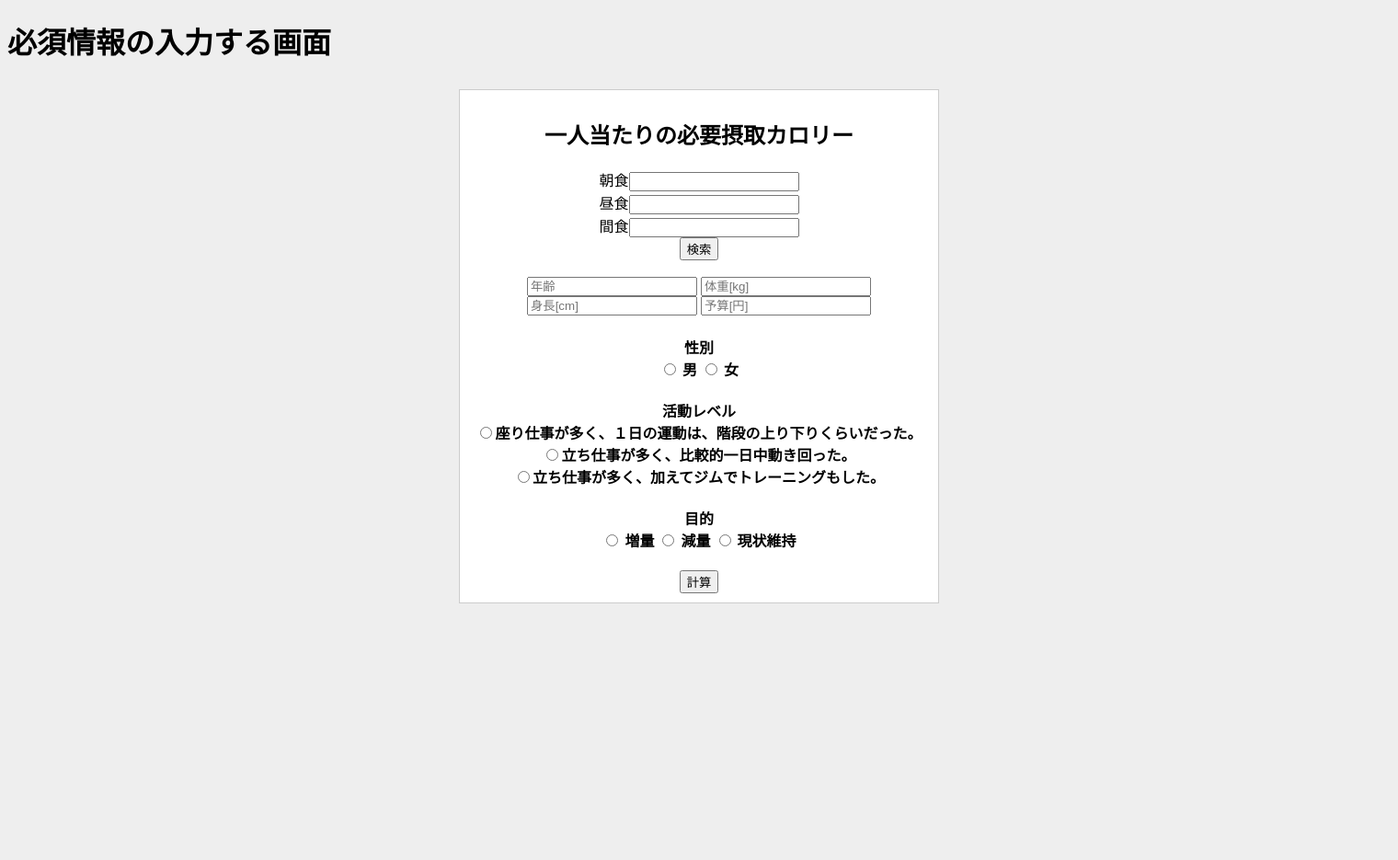
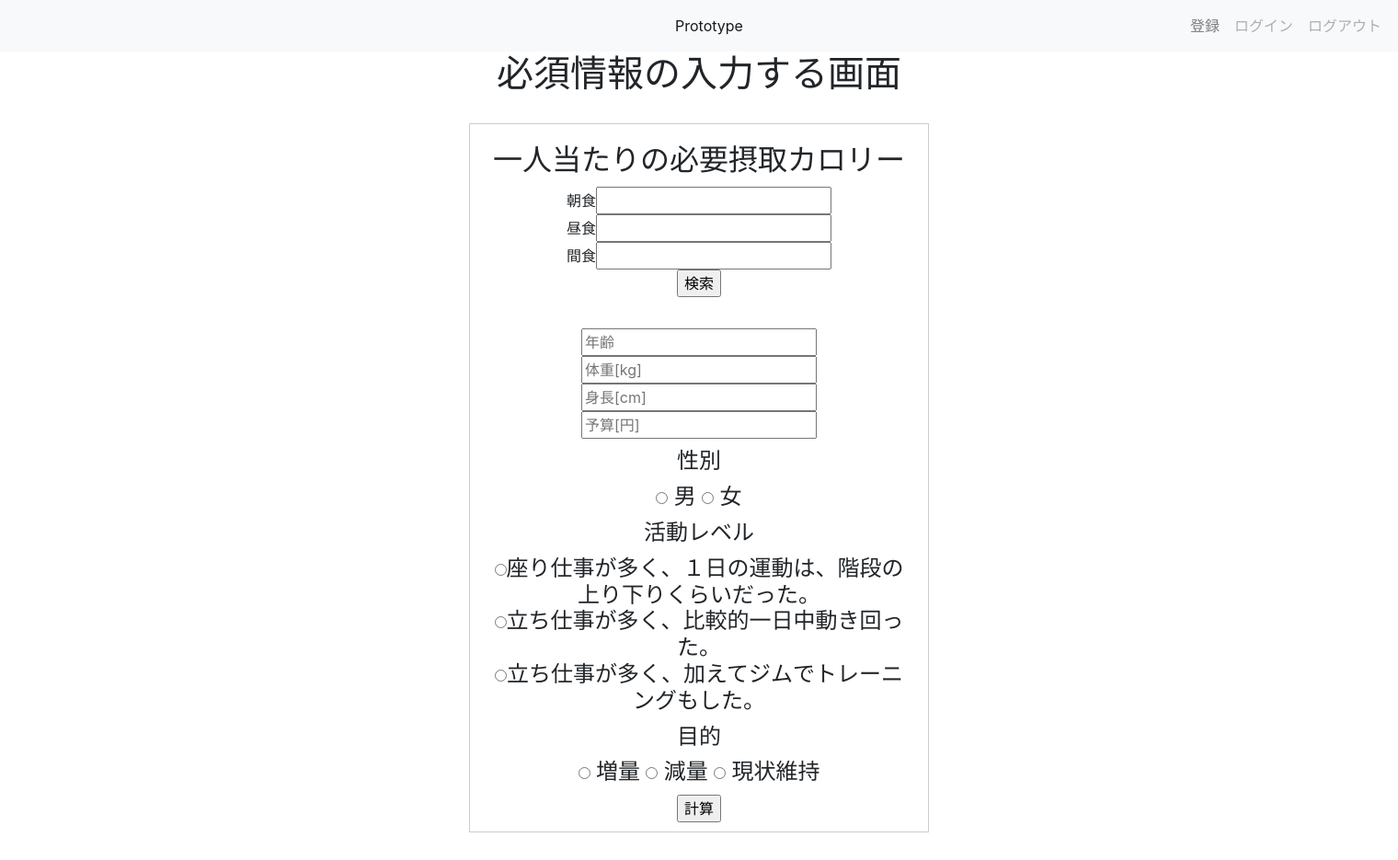
Before and after one commit to AS222-yuuhei3141/-, a Flask app: page / in a window 1520 px wide. Shown: the whole page at 92% size. Before the commit the page ends 656 px from the top, so only its background shows below. Run offline with Flask 2, Linux system fonts and the light colour scheme; some libraries are stand-ins or nearby versions.

Commit message:
prototypeフロントエンド

```diff
--- a/static/design.css
+++ b/static/design.css
@@ -62,3 +62,27 @@ header nav ul li a:hover {
   width: 45%;
   height: 45%;
 }
+
+/* input.htmlのnavibarについてのcss */
+
+h1{
+  text-align: center;
+}
+
+.a{
+  margin-top: 30px;
+}
+
+.relative{
+  position:relative;
+  left: 1180px;
+}
+.home{
+  position:relative;
+  left: 710px;
+}
+
+/* input.htmlのinput, form間の空白についてのcss */
+.space{
+  margin:10px;
+}
--- a/templates/input.html
+++ b/templates/input.html
@@ -6,9 +6,34 @@
     <meta http-equiv="X-UA-Compatible" content="IE=edge">
     <meta name="viewport" content="width=device-width, initial-scale=1.0">
     <link rel="stylesheet" href="../static/design.css">
+    <!-- bootstrapの読み込み -->
+    <link rel="stylesheet" href="https://stackpath.bootstrapcdn.com/bootstrap/4.1.3/css/bootstrap.min.css" integrity="sha384-MCw98/SFnGE8fJT3GXwEOngsV7Zt27NXFoaoApmYm81iuXoPkFOJwJ8ERdknLPMO" crossorigin="anonymous">
     <title>input 画面</title>
 </head>
 <body>
+    <!-- navibar　-->
+    <nav class="navbar navbar-expand-lg navbar-light bg-light">
+        <button class="navbar-toggler" type="button" data-toggle="collapse" data-target="#navbarSupportedContent" aria-controls="navbarSupportedContent" aria-expanded="false" aria-label="Toggle navigation">
+          <span class="navbar-toggler-icon"></span>
+        </button>
+        <div class="collapse navbar-collapse" id="navbarSupportedContent">
+              <ul class="navbar-nav mr-auto">
+                  <li class="nav-item active home">
+                      <a class="nav-link" href="#">Prototype <span class="sr-only">(current)</span></a>
+                  </li>
+                  <li class="nav-item relative" >
+                      <a class="nav-link" href="#">登録</a>
+                  </li>
+                  <li class="nav-item relative">
+                      <a class="nav-link disabled" href="#">ログイン</a>
+                  </li>
+                  <li class="nav-item relative">
+                      <a class="nav-link disabled" href="#">ログアウト</a>
+                  </li>
+              </ul>
+        </div>
+    </nav>
+
     <script type="text/javascript">
         // 要素をコピー＆追加する関数
         function addExample() {
@@ -25,31 +50,43 @@
     <h1>必須情報の入力する画面</h1>
     <div class="grid">
         <div class="grid1">
-            <h2>一人当たりの必要摂取カロリー</h2>
+            <div class="space">
+                <h2>一人当たりの必要摂取カロリー</h2>
+            </div>
             <form action="/search_item" method="POST">
                 朝食<input type="text" name="breakfast" id="breakfast"><br>
                 昼食<input type="text" name="lunch" id="lunch"><br>
                 間食<input type="text" name="snack" id="snack"><br>
                 <input type="submit" value="検索">
             </form><br>
-            <input type="number" name="age" placeholder="年齢" form="result">
-            <input type="number" name="weight" placeholder="体重[kg]" form="result">
-            <input type="number" name="height" placeholder="身長[cm]" form="result">
-            <input type="number" name="budget" placeholder="予算[円]" form="result">
+            <div class="space">
+                <input type="number" name="age" placeholder="年齢" form="result">
+                <input type="number" name="weight" placeholder="体重[kg]" form="result">
+                <input type="number" name="height" placeholder="身長[cm]" form="result">
+                <input type="number" name="budget" placeholder="予算[円]" form="result">
+            </div>
 
             <h4>性別<br>
+            <div class="space">
                 <input type="radio" name="sex" value="男" form="result"> 男
                 <input type="radio" name="sex" value="女" form="result"> 女
+            </div>
+
             </h4>
             <h4>活動レベル<br>
+            <div class="space">
                 <input type="radio" name="level" value="one" form="result">座り仕事が多く、１日の運動は、階段の上り下りくらいだった。<br>
                 <input type="radio" name="level" value="two" form="result">立ち仕事が多く、比較的一日中動き回った。<br>
                 <input type="radio" name="level" value="three" form="result">立ち仕事が多く、加えてジムでトレーニングもした。<br>
+            </div>
+
             </h4>
             <h4>目的<br>
+            <div class="space">
                 <input type="radio" name="activity" value="増量" form="result"> 増量
                 <input type="radio" name="activity" value="減量" form="result"> 減量
                 <input type="radio" name="activity" value="現状維持" form="result"> 現状維持
+            </div>
             </h4>
         </div>
         <div>
--- a/templates/output.html
+++ b/templates/output.html
@@ -31,7 +31,7 @@
             <tbody>
                 {% for dict in data %}
                 <tr>
-                    <td><img src="{{dict['画像']}}" width="30px"></td>
+                    <td><img src="{{dict['画像']}}"></td>
                     <td> {{ dict["食品名"]}}</td>
                     <td> {{ dict["カロリー"]}}</td>
                     <td> {{ dict["タンパク質"]}}</td>
```
